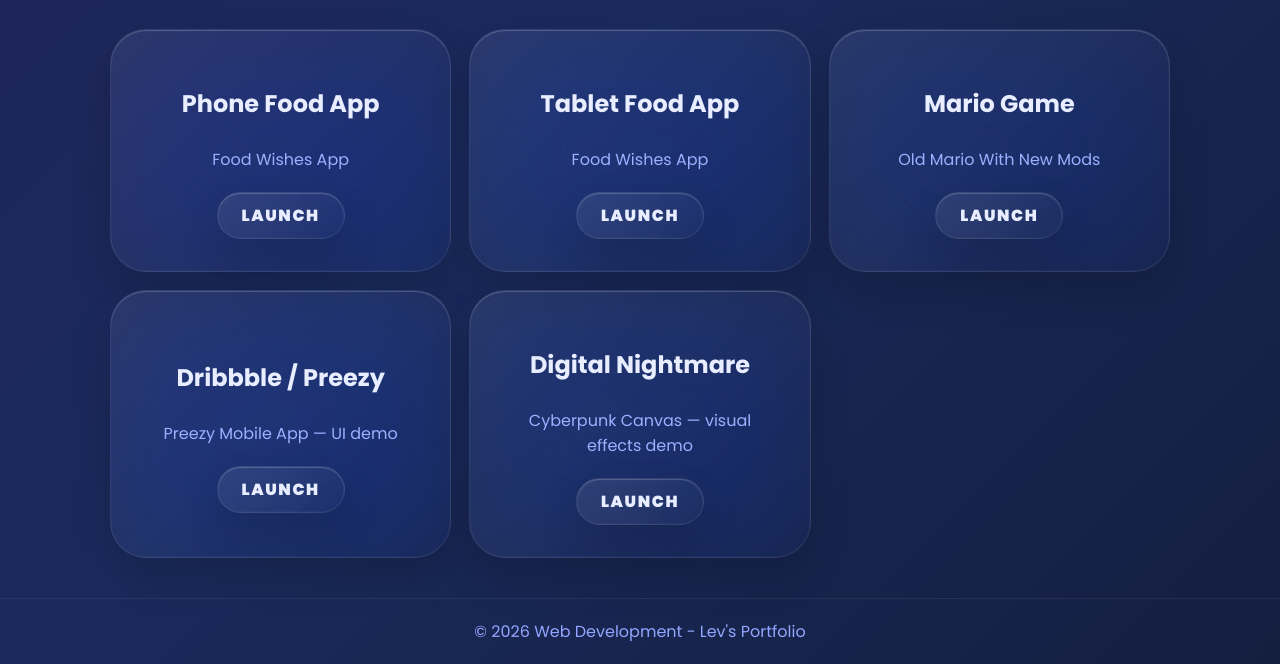
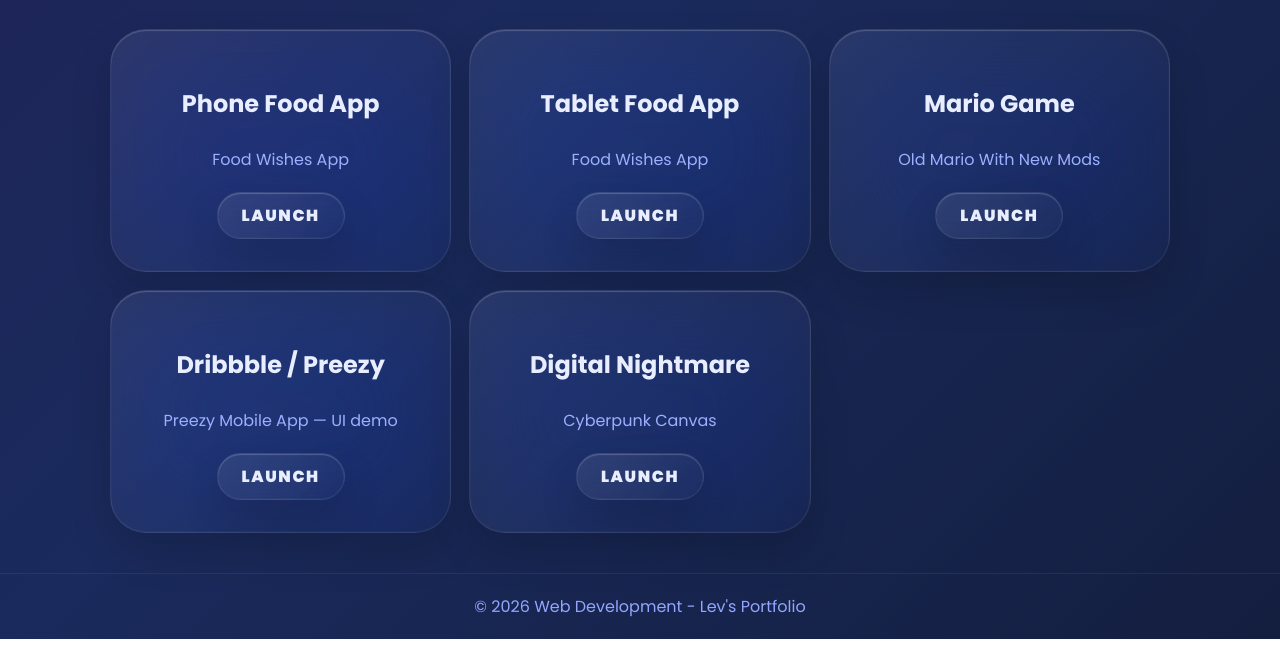
Before and after one commit to Lev787/Portfolio, a plain HTML site: page works.html in a window 1280 px wide. Shown: the part 250-914 px from the top of the page. After the commit the page ends 889 px from the top, so only its background shows below. Drawn offline with Linux system fonts and the light colour scheme.

Commit message:
Initial commit

```diff
--- a/works.html
+++ b/works.html
@@ -52,7 +52,7 @@
 
       <div class="card" style="display: flex; flex-direction: column; align-items: center; justify-content: center; min-height: 200px; text-align: center;">
         <h3 style="margin-bottom: 10px; color: var(--text); font-size: 1.5rem;">Digital Nightmare</h3>
-        <p style="color: #9db0ff; margin-bottom: 20px;">Cyberpunk Canvas — visual effects demo</p>
+        <p style="color: #9db0ff; margin-bottom: 20px;">Cyberpunk Canvas</p>
         <a href="DigitalNightmare/index.html" class="card" style="display: inline-flex; align-items: center; justify-content: center; padding: 10px 24px; text-decoration: none; color: var(--text); font-weight: 800; letter-spacing: 0.1em; margin: 0;">LAUNCH</a>
       </div>
     </section>
```
